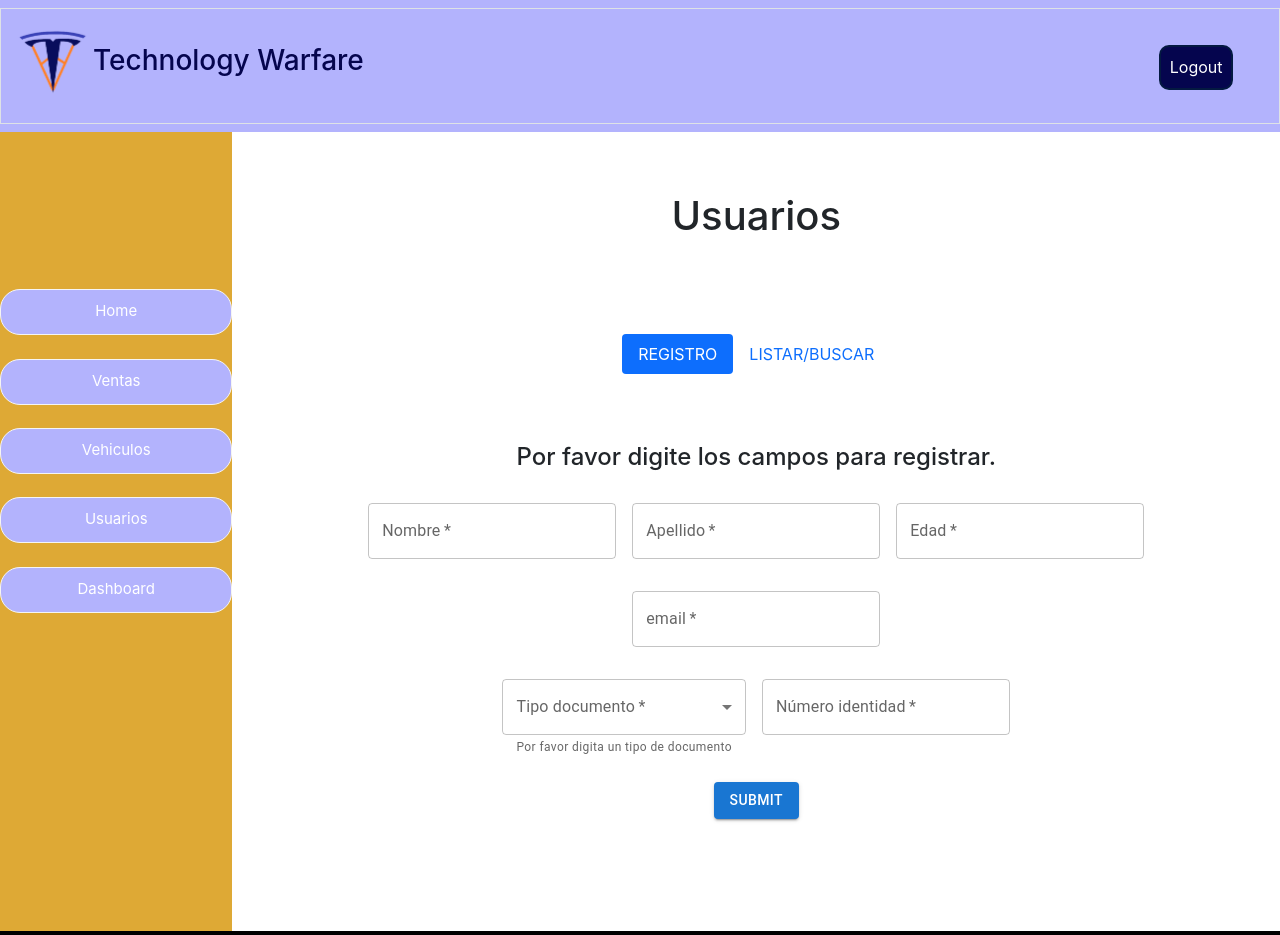
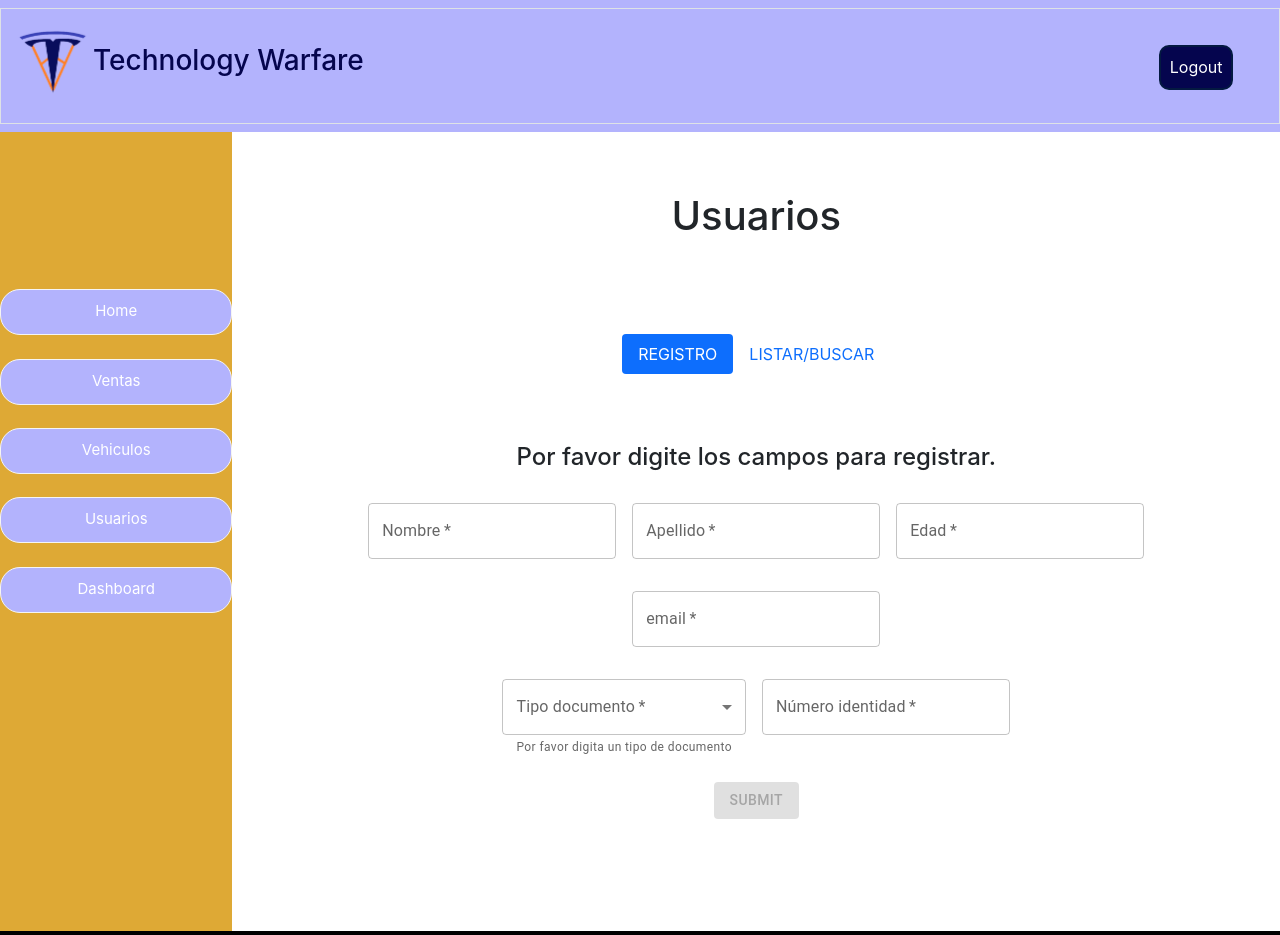
Before and after one commit to Technology-Warfare/Project-ciclo3, a React (Create React App) app in the folder tesla/: page /dashboard/usuarios in a window 1280 px wide. Shown: the top 935 px of the page. Built offline with nearby package versions, Linux system fonts and the light colour scheme.

Commit message:
union front y back para registro usuario

```diff
--- a/tesla/package.json
+++ b/tesla/package.json
@@ -10,6 +10,7 @@
     "@testing-library/jest-dom": "^5.11.4",
     "@testing-library/react": "^11.1.0",
     "@testing-library/user-event": "^12.1.10",
+    "axios": "^0.22.0",
     "react": "^17.0.2",
     "react-dom": "^17.0.2",
     "react-google-login": "^5.2.2",
--- a/tesla/src/components/RegistrarUsuario.js
+++ b/tesla/src/components/RegistrarUsuario.js
@@ -1,8 +1,13 @@
-import React from 'react'
+import React, { useState, useEffect } from 'react'
 import Box from '@mui/material/Box';
 import TextField from '@mui/material/TextField';
 import { Button } from '@mui/material';
 import MenuItem from '@mui/material/MenuItem';
+import { ToastContainer, toast } from 'react-toastify';
+import 'react-toastify/dist/ReactToastify.css';
+import axios from 'axios';
+
+
 
 const currencies = [
     {
@@ -24,26 +29,72 @@ const currencies = [
   ];
 
 const RegistrarUsuario = () => {
-    /*const [name, setName] = React.useState();
-    const [apellido, setApellido] = React.useState();
+    const [habilitar, setHabilitar] = useState(false);
+    const [currency, setCurrency] = useState('');
+    const [datos, setDatos] = useState({
+        nombre:'',
+        apellido:'',
+        edad:'',
+        email:'',
+        documento:'',
+        numerodocumento:''
+    })
+
+    useEffect(() => {
+        const validarNombre = datos.nombre.trim() === ''? false:true
+        const validarApellido = datos.apellido.trim() === ''? false:true
+        const validarEdad = datos.edad.trim() === ''? false:true
+        const validarEmail = datos.email.trim() === ''? false:true
+        const validarDocumento = datos.documento.trim() === ''? false:true
+        const validarNumeroDocumento = datos.numerodocumento.trim() === ''? false:true
+        const validarTodos = validarNombre && validarApellido && validarEdad && validarEmail && validarDocumento && validarNumeroDocumento
+        setHabilitar(validarTodos)
+    }, [datos])
 
     const handleChange = (event) => {
-        setName(event.target.value);
-        setApellido(event.target.value);
-    };*/
+        setDatos({
+            ...datos,
+            [event.target.name]:event.target.value
+        })
+        setCurrency(event.target.value);
+    };
 
-    const [currency, setCurrency] = React.useState('');
-
-  const handleChange = (event) => {
-    setCurrency(event.target.value);
-  };
+    const handleSubmit = async (e) => {
+        e.preventDefault();
+        console.log("nombre: " + datos.nombre + " appellido: " + datos.apellido + " tipo documento: " + datos.documento + " numero: " +
+        datos.numerodocumento + " email: "+datos.email+" edad: "+datos.edad);
+        const options = {
+            method: 'POST',
+            url: 'http://localhost:5000/usuarios/nuevo',
+            headers: { 'Content-Type': 'application/json' },
+            data:{
+                nombre : datos.nombre,
+                apellido : datos.apellido,
+                edad : datos.edad,
+                email : datos.email,
+                documento : datos.documento,
+                numerodocumento : datos.numerodocumento
+            },
+        };
+        await axios
+            .request(options)
+            .then(function (response) {
+                console.log(response.data);
+                toast.success('Vehículo agregado con éxito');
+                window.location="/dashboard/usuarios";
+            })
+            .catch(function (error) {
+                console.error(error);
+                toast.error('Error creando un vehículo');
+            });
+    }
 
     return (
         <>
             <div className="registrar">
                 <h4>Por favor digite los campos para registrar.</h4>
                 <div className="datos">
-                    <form>
+                    <form onSubmit={handleSubmit}>
                         <Box
                             component="form"
                             sx={{
@@ -57,9 +108,8 @@ const RegistrarUsuario = () => {
                                 name="nombre"
                                 id="outlined-basic"
                                 label="Nombre"
-                                /*value={name}
-                                onChange={handleChange} */
                                 variant="outlined"
+                                onChange={handleChange}
                                 type="text" />
 
                             <TextField
@@ -67,9 +117,8 @@ const RegistrarUsuario = () => {
                                 name="apellido"
                                 id="outlined-basic"
                                 label="Apellido"
-                                /*value={apellido}
-                                onChange={handleChange} */
                                 variant="outlined"
+                                onChange={handleChange}
                                 type="text" />
 
                             <TextField
@@ -79,6 +128,7 @@ const RegistrarUsuario = () => {
                                 label="Edad"
                                 type="number"
                                 min='18'
+                                onChange={handleChange}
                                 InputProps={{ inputProps: { min: 18} }}
                             />
 
@@ -88,6 +138,7 @@ const RegistrarUsuario = () => {
                                 id="outlined-basic"
                                 label="email"
                                 variant="outlined"
+                                onChange={handleChange}
                                 type="email" />
                         </Box>
                         <Box
@@ -121,15 +172,30 @@ const RegistrarUsuario = () => {
                                         id="outlined-basic"
                                         label="Número identidad"
                                         variant="outlined"
-                                        type="number" />
+                                        onChange={handleChange}
+                                        type="text" />
                                 </div>
                         </Box>
-                        <Button className="button mt-3 mb-5" variant="contained">submit</Button>
+                        {habilitar ? (
+                            <Button type="submit" className="button mt-3 mb-5" variant="contained">submit</Button>
+                        ):(
+                            <Button type="submit" disabled className="button mt-3 mb-5" variant="contained">submit</Button>
+                        )}
+
+                        <ToastContainer
+                            position="bottom-center"
+                            autoClose={2500}
+                            hideProgressBar={false}
+                            newestOnTop={false}
+                            closeOnClick
+                            rtl={false}
+                            draggable
+                        />
                     </form>
                 </div>
             </div>
         </>
     )
-}
+};
 
 export default RegistrarUsuario;
```
Also changed, not shown: tesla/src/utils/api.js (added, +25 -0 lines), 1 other file (tests, documents, lock files or other folders).
